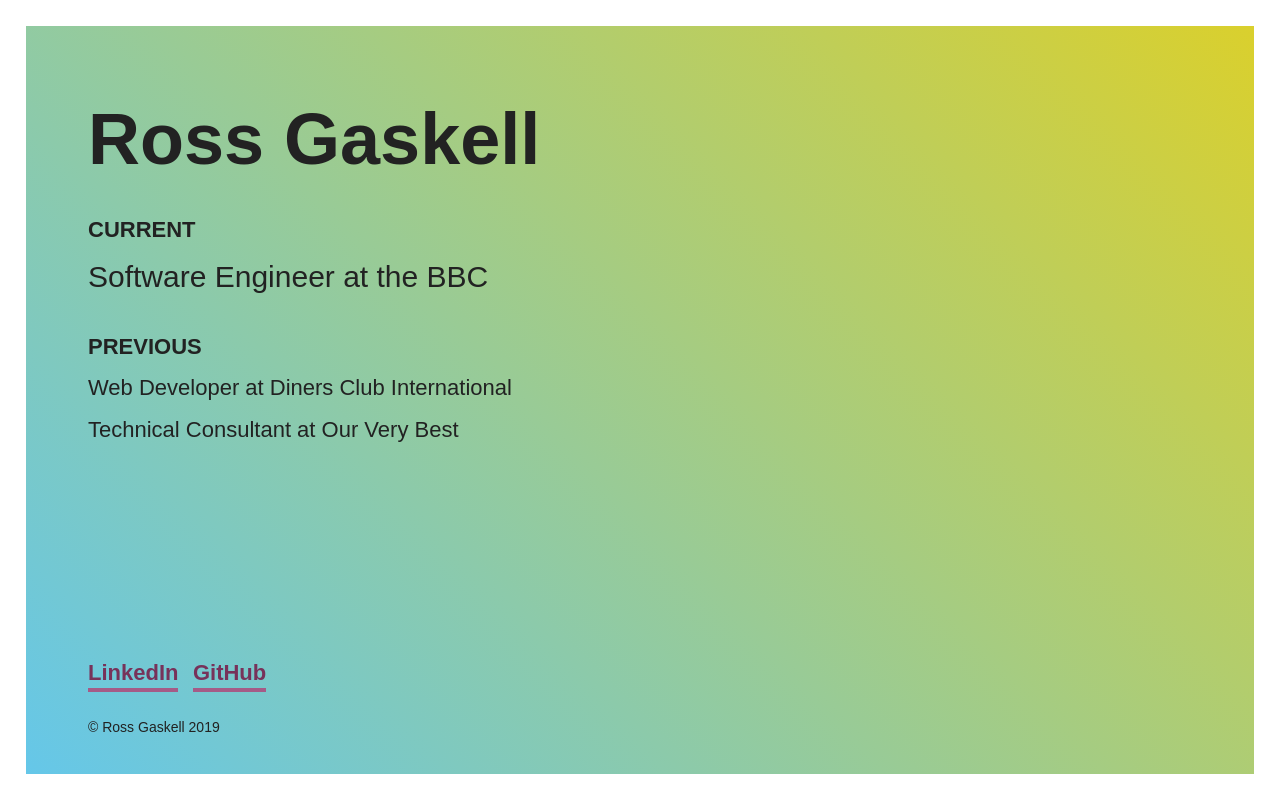
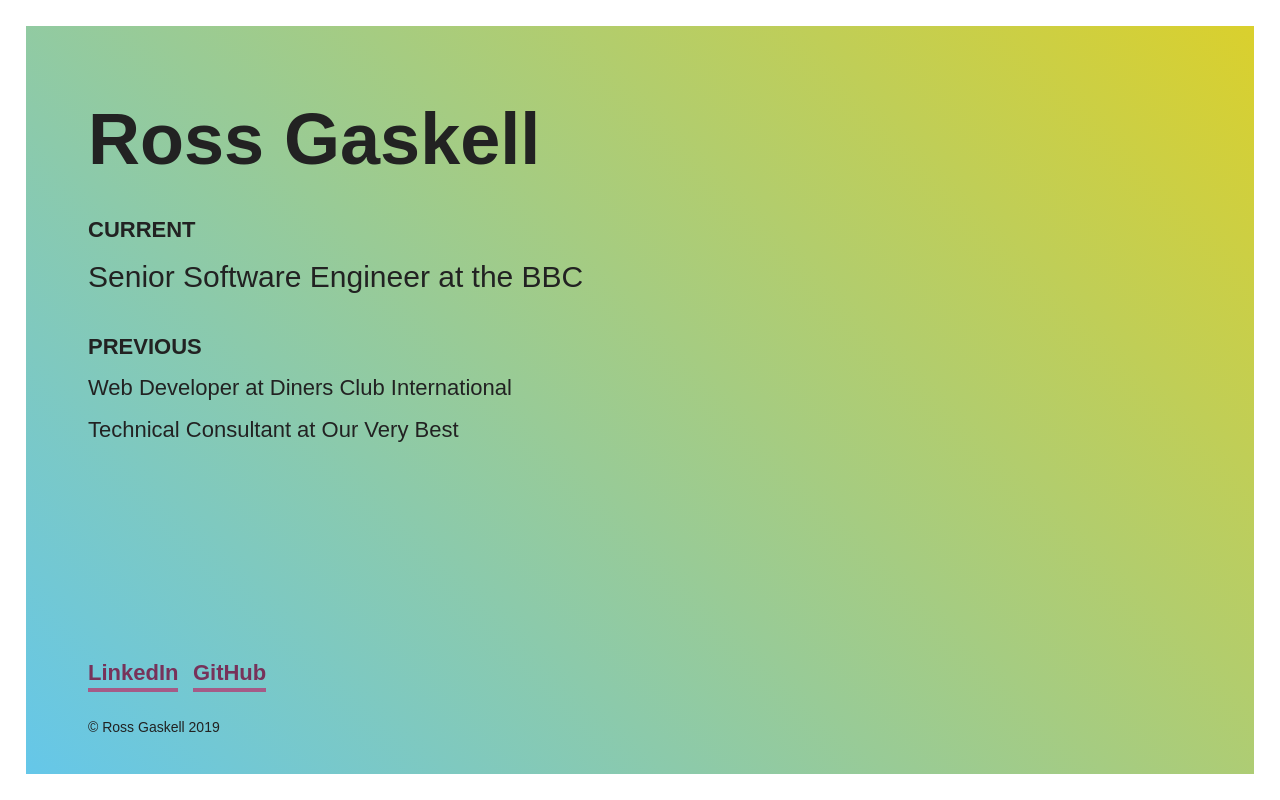
Before and after one commit to rossgaskell/rossgaskell.github.io, a plain HTML site: page index.html in a window 1280 px wide. Drawn offline with Linux system fonts and the light colour scheme; a web font is replaced by a local one.

Commit message:
Update current role

```diff
--- a/index.html
+++ b/index.html
@@ -4,7 +4,7 @@
   <meta charset="UTF-8">
   <meta name="viewport" content="width=device-width, initial-scale=1.0">
   <meta http-equiv="X-UA-Compatible" content="ie=edge">
-  <title>Ross Gaskell | Software Engineer</title>
+  <title>Ross Gaskell | Senior Software Engineer</title>
   <link rel="stylesheet" href="styles/normalize.css">
   <link href="https://fonts.googleapis.com/css?family=Chivo:400,700,900&display=swap" rel="stylesheet">
   <link rel="stylesheet" href="styles/style.css">
@@ -15,7 +15,7 @@
       <h1>Ross Gaskell</h1>
       <section>
         <h2>Current<span class="sr-only"> Role</span></h2>
-        <p class="lead">Software Engineer at the BBC</p>
+        <p class="lead">Senior Software Engineer at the BBC</p>
       </section>
       <section>
         <h2>Previous<span class="sr-only"> Roles</span></h2>
```
